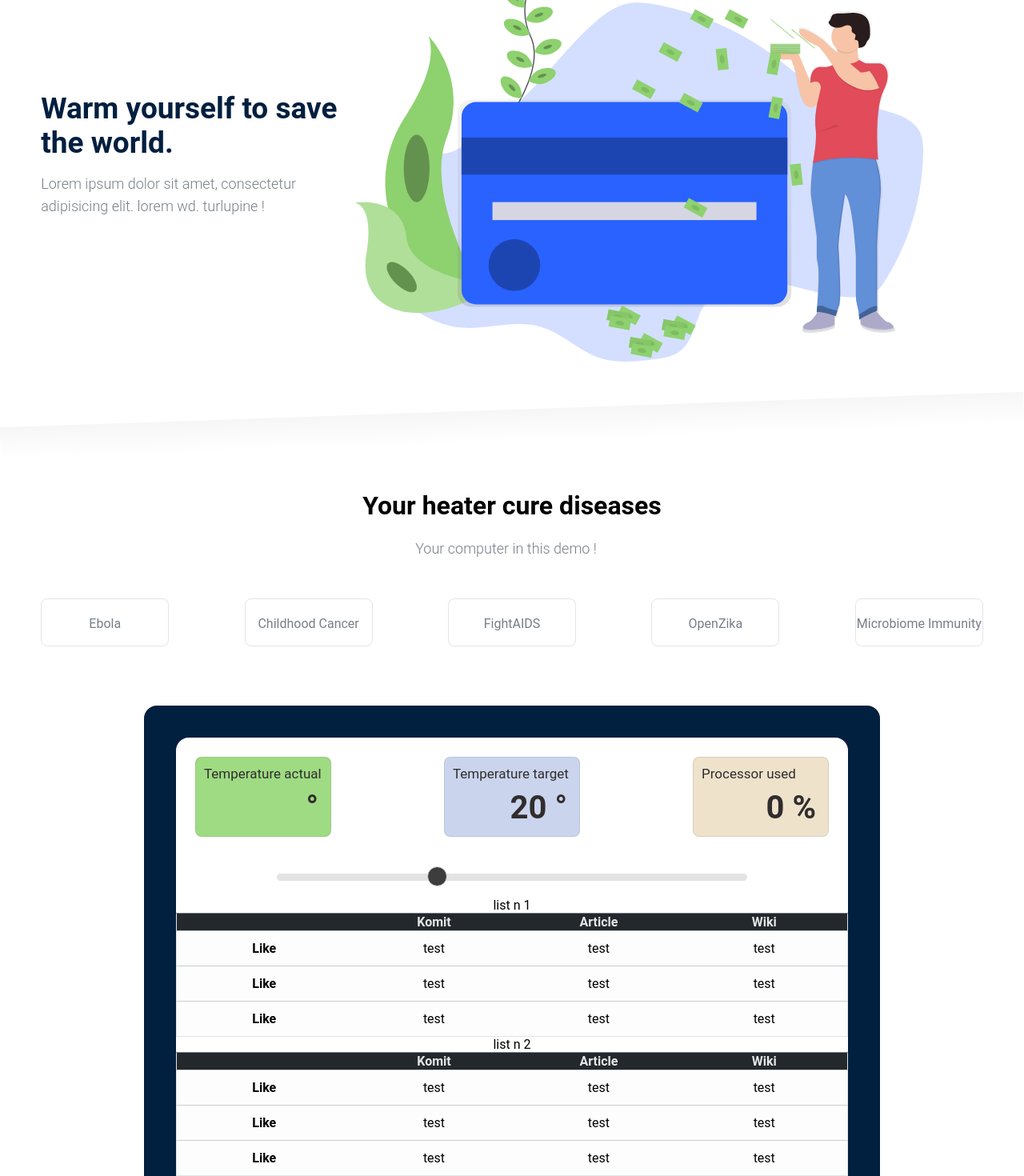
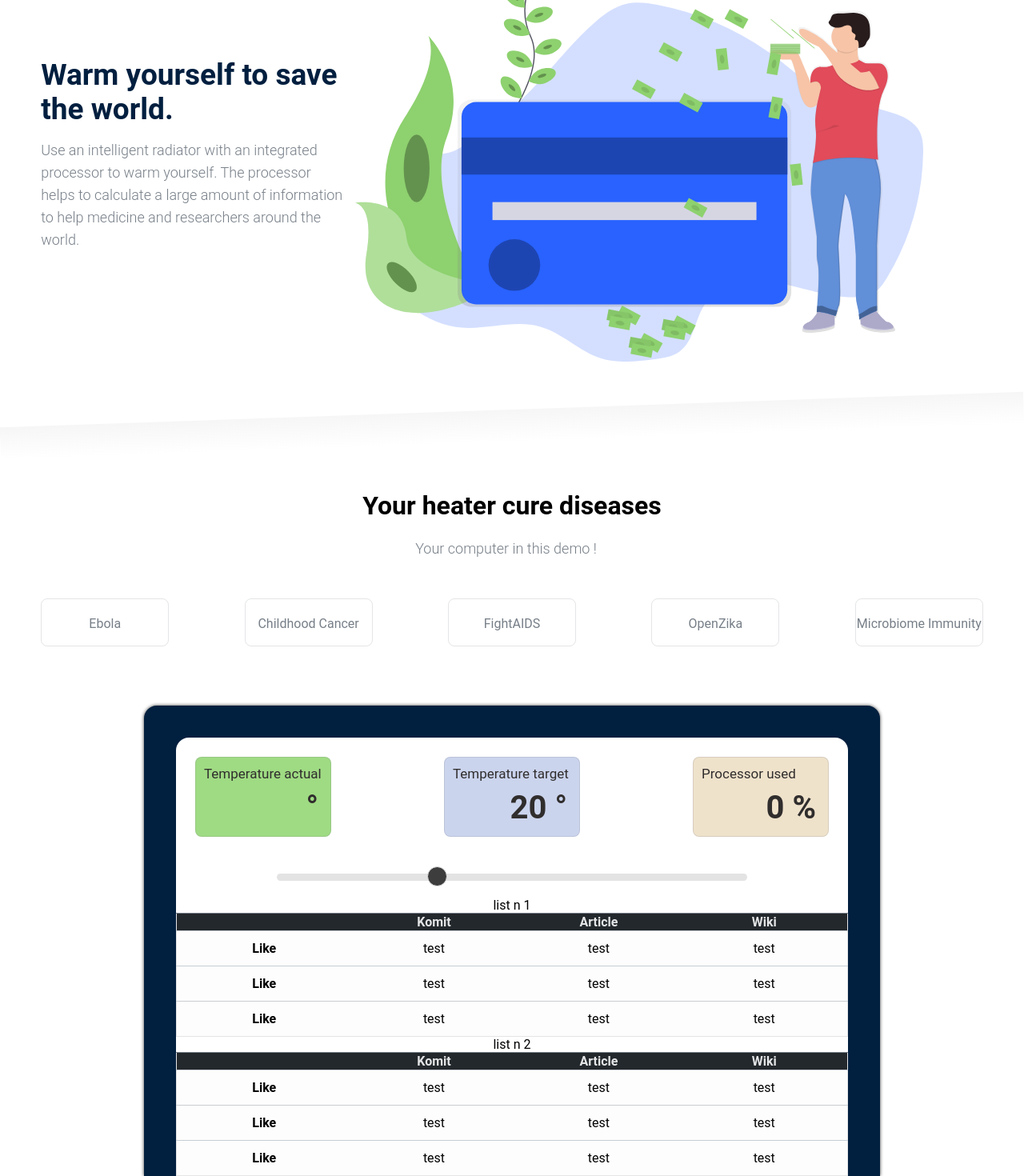
Before and after one commit to NaosFr/junction, a Vue app: page / in a window 1280 px wide. Shown: the part 192-1662 px from the top of the page at 80% size. Built offline with nearby package versions, Linux system fonts and the light colour scheme.

Commit message:
description

```diff
--- a/src/components/home.vue
+++ b/src/components/home.vue
@@ -8,7 +8,7 @@
 				<div class="flex flex-1">
 					<div>
 						<h1 class="title roboto">Warm yourself to save the world.</h1>
-						<p class="description roboto">Lorem ipsum dolor sit amet, consectetur adipisicing elit. lorem wd. turlupine !</p>
+						<p class="description roboto">Use an intelligent radiator with an integrated processor to warm yourself. The processor helps to calculate a large amount of information to help medicine and researchers around the world.</p>
 					</div>
 				</div>
 				<div class="flex flex-2">
@@ -147,13 +147,6 @@
 </template>
 
 <script>
-
-// - degres cellculs (fake)
-// - degres que tu veux (fake)
-// - listes des recherches en cours ( entrain de miner) + (name + type + count)
-// - liste des recherches termine (name + type + count)
-
-// - jauge choisir connecter
 
 export default {
 	data () {
@@ -295,6 +288,9 @@ export default {
 		margin: 0 auto;
 		position: relative;
 		bottom: -42px;
+		-webkit-box-shadow: 0px 0px 4px 0px rgba(0,0,0,0.75);
+		-moz-box-shadow: 0px 0px 4px 0px rgba(0,0,0,0.75);
+		box-shadow: 0px 0px 4px 0px rgba(0,0,0,0.75);
 	}
 
 	.controller .flex{
```
